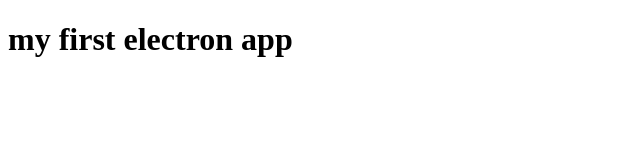
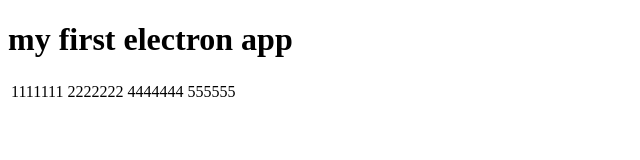
Before and after one commit to appletxm/electron-app-test, an Electron app: page src/index.html in a window 800 px wide. Shown: the whole page, without its empty margins (0-640 px from the left). Drawn offline with Linux system fonts and the light colour scheme.

Commit message:
add table

```diff
--- a/src/index.html
+++ b/src/index.html
@@ -13,6 +13,14 @@
 
 <body>
     <h1>my first electron app</h1>
+    <table>
+        <tr>
+            <td>1111111</td>
+            <td>2222222</td>
+            <td>4444444</td>
+            <td>555555</td>
+        </tr>
+    </table>
     <script type="text/javascript">
         alert('my electron app')
     </script>
```
